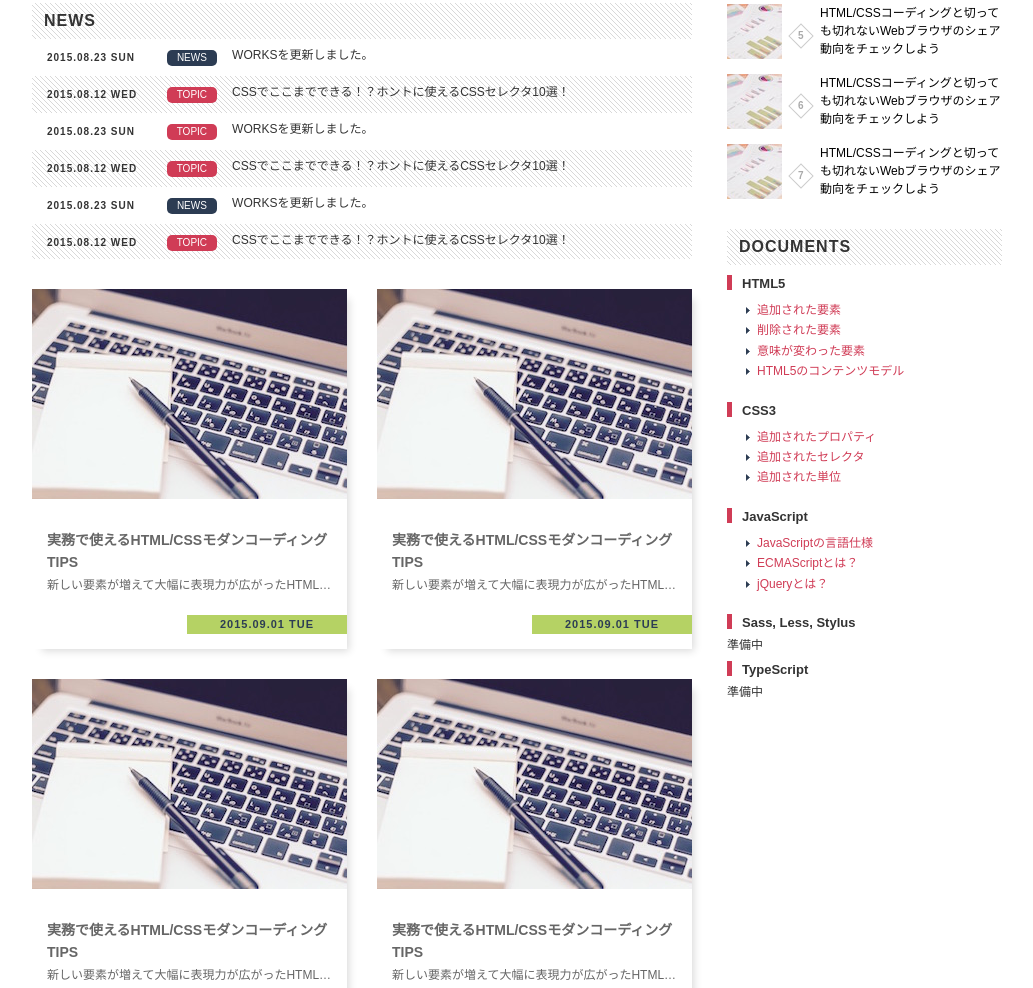
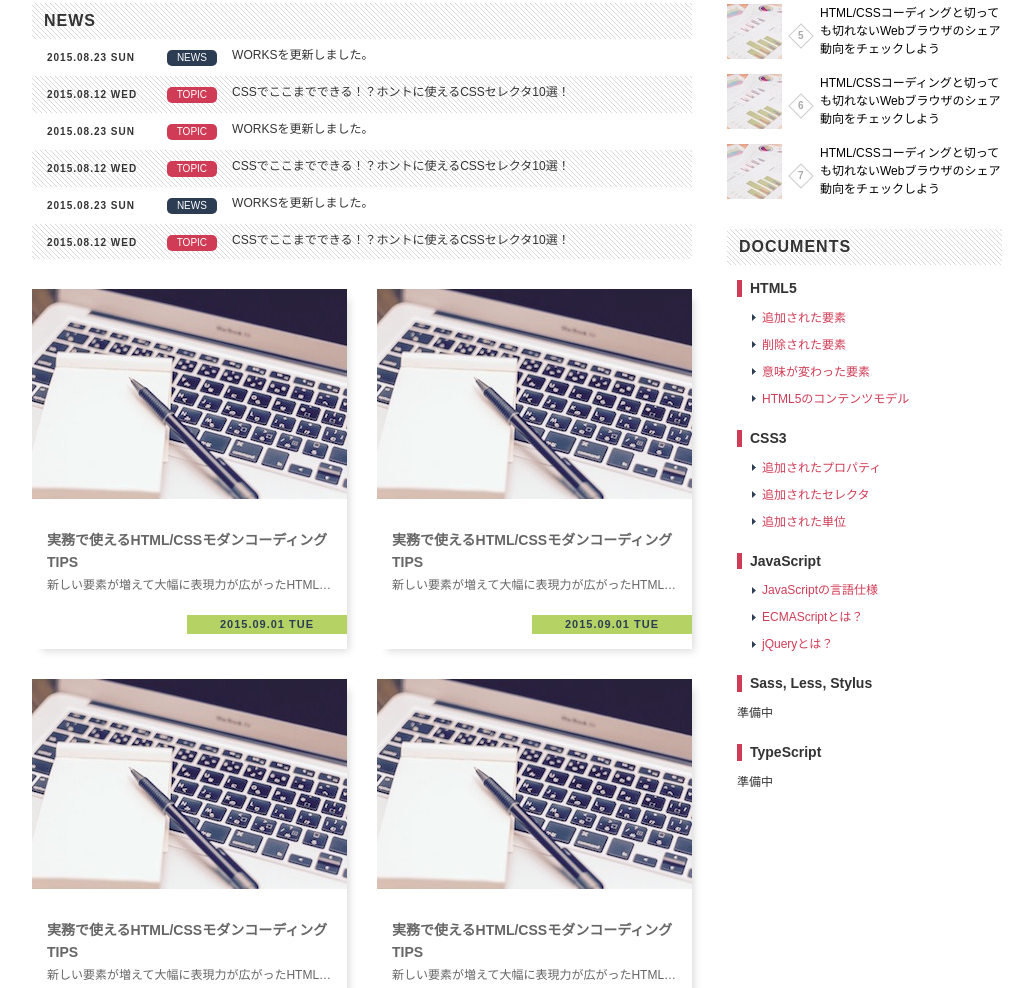
Before and after one commit to diescake/css-training, a website: page index.html in a window 1280 px wide. Shown: the part 496-1484 px from the top of the page, without its empty margins (123-1156 px from the left). Drawn offline with Linux system fonts and the light colour scheme.

Commit message:
chagens to the answer codes for the documents

```diff
--- a/css/style.css
+++ b/css/style.css
@@ -375,29 +375,39 @@ body {
 /* documents */
 
 .documents {
-  list-style: url('../images/arrow.gif');
+  margin: 10px 10px 30px;
+  list-style: none;
 }
 
-.documents .sub-heading {
-  padding: 10px 0;
-  font-size: 1.3rem;
-  font-weight: bold;
+.documents,
+.documents ul {
+  list-style: none;
 }
 
-.documents .sub-heading:before {
-  content: '';
-  margin-right: 10px;
-  display: inline-block;
-  vertical-align: bottom;
-  background-color: #d03c56;
-  width: 5px;
-  height: 15px;
+.documents > li .title {
+  margin: 15px 0;
+  padding-left: 8px;
+  border-left: 5px solid #d03c56;
+  font-size: 1.4rem;
+  line-height: 1.2;
 }
 
-.documents .list {
-  padding-left: 30px;
-  line-height: 1.7;
-  padding-bottom: 10px;
+.documents > li + li {
+  margin-top: 25px;
+}
+
+.documents > li ul {
+  margin: 15px;
+}
+
+.documents > li ul > li {
+  margin-bottom: 15px;
+  padding-left: 10px;
+  background: url('../images/arrow.gif') no-repeat left center;
+}
+
+.documents a:hover {
+  text-decoration:  underline;
 }
 
 /* foooter */
--- a/index.html
+++ b/index.html
@@ -177,9 +177,10 @@
         </li>
       </ol>
       <h2 class="heading">DOCUMENTS</h2>
-      <div class="documents">
-        <h3 class="sub-heading">HTML5</h3>
-        <ul class="list">
+      <ul class="documents">
+        <li>
+          <h3 class="title">HTML5</h3>
+          <ul>
             <li>
               <a href="#">追加された要素</a>
             </li>
@@ -193,8 +194,10 @@
               <a href="#">HTML5のコンテンツモデル</a>
             </li>
           </ul>
-        <h3 class="sub-heading">CSS3</h3>
-        <ul class="list">
+        </li>
+        <li>
+          <h3 class="title">CSS3</h3>
+          <ul>
             <li>
               <a href="#">追加されたプロパティ</a>
             </li>
@@ -205,8 +208,10 @@
               <a href="#">追加された単位</a>
             </li>
           </ul>
-        <h3 class="sub-heading">JavaScript</h3>
-        <ul class="list">
+        </li>
+        <li>
+          <h3 class="title">JavaScript</h3>
+          <ul>
             <li>
               <a href="#">JavaScriptの言語仕様</a>
             </li>
@@ -217,11 +222,16 @@
               <a href="#">jQueryとは？</a>
             </li>
           </ul>
-        <h3 class="sub-heading">Sass, Less, Stylus</h3>
-        準備中
-        <h3 class="sub-heading">TypeScript</h3>
-        準備中
-      </div>
+        </li>
+        <li>
+          <h3 class="title">Sass, Less, Stylus</h3>
+          <p>準備中</p>
+        </li>
+        <li>
+          <h3 class="title">TypeScript</h3>
+          <p>準備中</p>
+        </li>
+      </ul>
     </div>
   </div>
   <footer class="footer">
```
Lines whose indentation alone changed are shown as unchanged.
